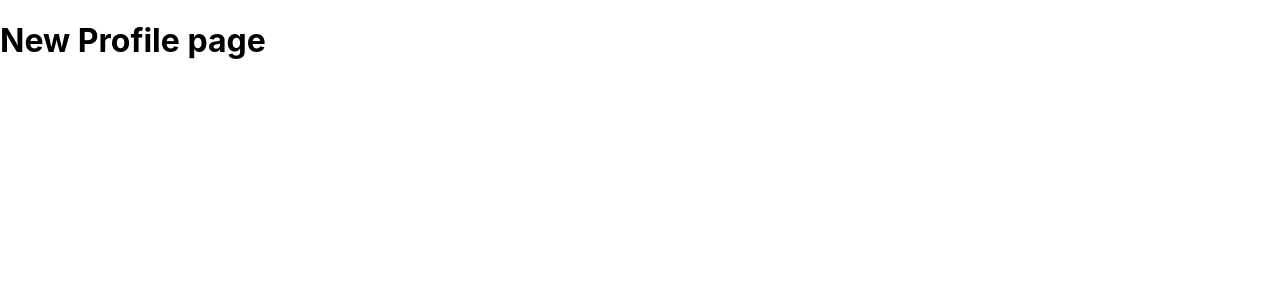
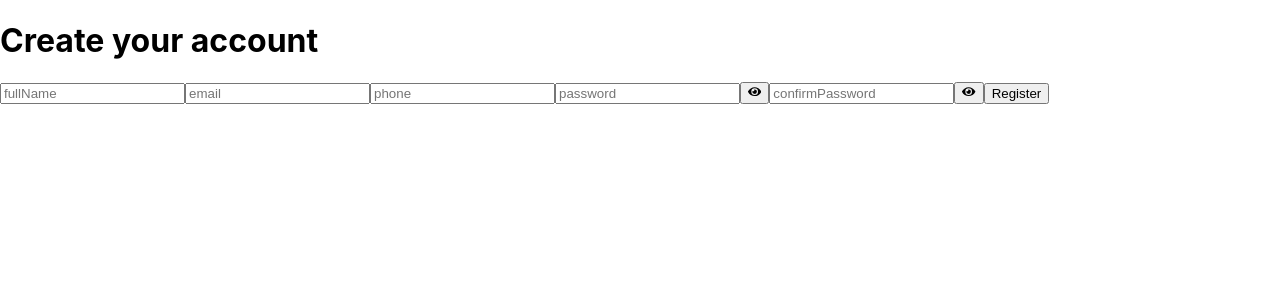
Before and after one commit to SamuelMorais030202/todo-list, a React (Create React App) app in the folder frontend/: page /new-profile in a window 1280 px wide. Shown: the top 300 px of the page. Built offline with nearby package versions, Linux system fonts and the light colour scheme; no server answers.

Commit message:
Desenvolvendo a página de novo usuário

```diff
--- a/frontend/package.json
+++ b/frontend/package.json
@@ -11,13 +11,15 @@
     "@types/react": "^18.2.20",
     "@types/react-dom": "^18.2.7",
     "axios": "^1.4.0",
+    "formik": "^2.4.3",
     "react": "^18.2.0",
     "react-dom": "^18.2.0",
     "react-icons": "^4.10.1",
     "react-router-dom": "^6.15.0",
     "react-scripts": "5.0.1",
     "typescript": "^4.9.5",
-    "web-vitals": "^2.1.4"
+    "web-vitals": "^2.1.4",
+    "yup": "^1.2.0"
   },
   "scripts": {
     "start": "react-scripts start",
--- /dev/null
+++ b/frontend/src/components/Input/index.tsx
@@ -0,0 +1,21 @@
+import { ChangeEvent } from "react";
+
+export interface IInput {
+  name: string;
+  value: string;
+
+  handleChange: (event : ChangeEvent<HTMLInputElement>) => void;
+}
+
+export const Input = ({ name, value, handleChange } : IInput) => (
+  <label htmlFor={ name }>
+    <input
+      type="text"
+      id={ name }
+      placeholder={ name }
+      name={ name }
+      value={ value }
+      onChange={ handleChange }
+    />
+  </label>
+)
--- /dev/null
+++ b/frontend/src/components/InputPassword/index.tsx
@@ -0,0 +1,35 @@
+import { ChangeEvent } from "react";
+import { FaEye, FaEyeSlash } from "react-icons/fa";
+
+interface IInputPassword {
+  name: string;
+  value: string;
+  showPassword: boolean;
+
+  setShowPassword: (params : boolean) => void;
+  handleChange: (event : ChangeEvent<HTMLInputElement>) => void;
+}
+
+export const InputPassword = ({ name, value, handleChange, showPassword, setShowPassword }
+  : IInputPassword) => {
+
+  return (
+    <label htmlFor={ name }>
+    <input
+      type={showPassword ? "text" : "password"}
+      id={ name }
+      name={ name }
+      placeholder={ name }
+      value={ value}
+      onChange={ handleChange }
+    />
+    <button
+      type="button"
+      className="password-toggle"
+      onClick={() => setShowPassword(!showPassword)}
+    >
+      {showPassword ? <FaEyeSlash /> : <FaEye />}
+    </button>
+  </label>
+  )
+}
--- /dev/null
+++ b/frontend/src/interfaces/IUser.ts
@@ -0,0 +1,6 @@
+export interface INewUser {
+  fullName: string;
+  email: string;
+  password: string;
+  phone: string;
+}
--- a/frontend/src/pages/NewProfile/index.tsx
+++ b/frontend/src/pages/NewProfile/index.tsx
@@ -1,9 +1,75 @@
-import React from "react";
+import React, { ChangeEvent, useState } from "react";
+import { useNavigate } from "react-router-dom";
+import { Input } from "../../components/Input";
+import { InputPassword } from "../../components/InputPassword";
+import { requestAddUser } from "../../services/request";
 
 export const NewProfile = () : JSX.Element => {
+  const [formState, setFormState] = useState({
+    fullName: '',
+    email: '',
+    phone: '',
+    password: '',
+    confirmPassword: '',
+  });
+
+  const [erroRequest, setErrorRequest] = useState('');
+
+  const [showPassword, setShowPassword] = useState(false);
+  const [showConfirmPassword, setShowConfirmPassword] = useState(false);
+
+  const navigate = useNavigate();
+
+  const handleSubmit = async () => {
+    if (formState.password !== formState.confirmPassword) {
+      return alert('A confirmação de senha está inválida');
+    }
+
+    try {
+      await requestAddUser(formState);
+      alert('Usuário criado com sucesso');
+      navigate('/login');
+    } catch (err : any) {
+      setErrorRequest(err.response.data.message);
+    }
+  }
+
+  const handleChange = (event : ChangeEvent<HTMLInputElement>) => {
+    const { name, value } = event.target;
+    setFormState((prevState) => ({
+      ...prevState,
+      [name]: value,
+    }));
+  }
+
   return (
-    <div>
-      <h1>New Profile page</h1>
+    <div className="new-profile-page">
+      <h1>Create your account</h1>
+      <section className="newProfile">
+        <Input name="fullName" handleChange={ handleChange } value={ formState.fullName } />
+        <Input name="email" handleChange={ handleChange } value={ formState.email } />
+        <Input name="phone" handleChange={ handleChange } value={ formState.phone } />
+        <InputPassword
+          name="password"
+          handleChange={ handleChange }
+          value={ formState.password }
+          showPassword={ showPassword }
+          setShowPassword={ setShowPassword }
+        />
+        <InputPassword
+          name="confirmPassword"
+          handleChange={ handleChange }
+          value={ formState.confirmPassword }
+          showPassword={ showConfirmPassword }
+          setShowPassword={ setShowConfirmPassword }
+        />
+        <button type="button" onClick={ handleSubmit }>Register</button>
+      </section>
+      {
+        erroRequest && (
+          <p>{ erroRequest }</p>
+        )
+      }
     </div>
   )
 }
--- a/frontend/src/services/request.ts
+++ b/frontend/src/services/request.ts
@@ -2,6 +2,7 @@ import axios from "axios";
 import { ITask } from "../interfaces/ITask";
 import { IRequestAddTask } from "../interfaces/IRequestAddTask";
 import { IRequestLogin } from "../interfaces/IRequestLogin";
+import { INewUser } from "../interfaces/IUser";
 
 const api = axios.create({
   baseURL: `http://localhost:${process.env.REACT_APP_API_PORT || 3001}`,
@@ -21,6 +22,11 @@ export const requestLogin = async (endpoint : string, body : IRequestLogin) => {
   return data;
 }
 
+export const requestAddUser = async (body : INewUser) => {
+  const { data } = await api.post('/user', body);
+  return data;
+}
+
 export const requestAddTask = async (body : IRequestAddTask) => {
   const { data } = await api.post('/task', body);
   return data
```
Also changed, not shown: 1 other file (tests, documents, lock files or other folders).
